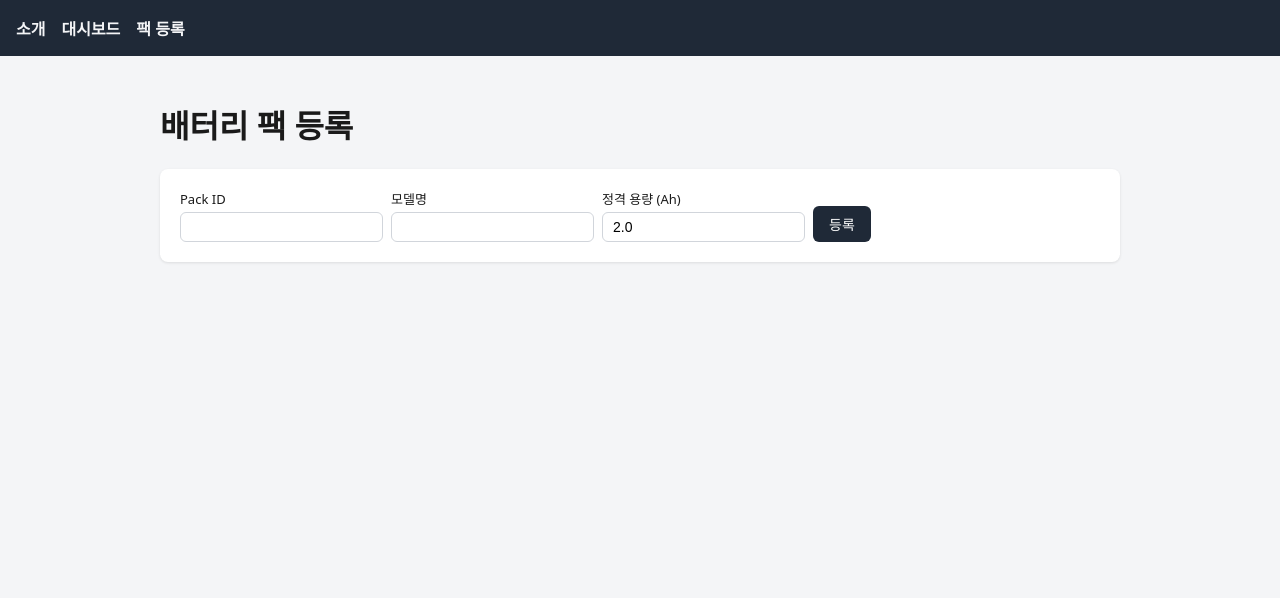
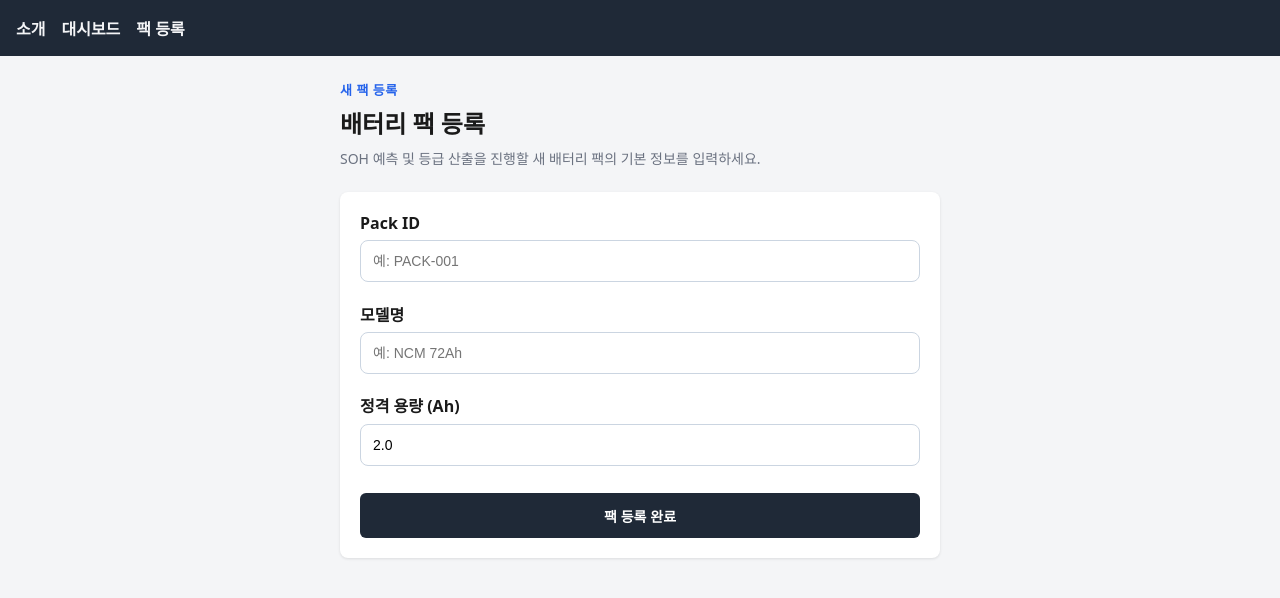
Before and after one commit to soh-based-battery-classification/soh-classifier-mvp, a React (Vite) app in the folder frontend/: page /register in a window 1280 px wide. Shown: the top 598 px of the page. Built offline with nearby package versions, Linux system fonts and the light colour scheme; no server answers.

Commit message:
feat: Home 및 RegisterPack 페이지 레이아웃 개선 및 연동

```diff
--- a/frontend/src/pages/Home.tsx
+++ b/frontend/src/pages/Home.tsx
@@ -1,5 +1,7 @@
+import React from "react";
 import { Link } from "react-router-dom";
 import GradeBadge from "../components/GradeBadge";
+import "../index.css";
 
 const PAIN_POINTS = [
   {
@@ -82,10 +84,14 @@ export default function Home() {
         </p>
 
         <div className="hero-demo card">
-          <Link to="/register" className="hero-demo-input">
+          <Link
+            to="/register"
+            className="hero-demo-input"
+            style={{ textDecoration: 'none', color: 'inherit' }}
+          >
             <span className="hero-demo-icon">🔋</span>
 
-            <span className="hero-demo-placeholder">
+            <span className="hero-demo-placeholder" style={{ textDecoration: 'none' }}>
               PACK-001 · NCM 72Ah 팩 ID 입력...
             </span>
           </Link>
--- a/frontend/src/pages/RegisterPack.tsx
+++ b/frontend/src/pages/RegisterPack.tsx
@@ -1,6 +1,7 @@
 import { FormEvent, useState } from "react";
 import { useNavigate } from "react-router-dom";
 import { api } from "../api";
+import "../index.css";
 
 export default function RegisterPack() {
   const navigate = useNavigate();
@@ -29,33 +30,90 @@ export default function RegisterPack() {
   }
 
   return (
+    <div className="section" style={{ maxWidth: "600px", margin: "0 auto" }}>
+      <p className="section-eyebrow">새 팩 등록</p>
+      <h2>배터리 팩 등록</h2>
+      <p className="section-sub">
+        SOH 예측 및 등급 산출을 진행할 새 배터리 팩의 기본 정보를 입력하세요.
+      </p>
+
+      <div className="card" style={{ marginTop: "1.5rem" }}>
+        <form onSubmit={handleSubmit} style={{ display: "flex", flexDirection: "column", gap: "1.2rem" }}>
           <div>
-      <h1>배터리 팩 등록</h1>
-      <div className="card">
-        <form className="inline-form" onSubmit={handleSubmit}>
-          <label>
+            <label style={{ display: "block", marginBottom: "0.4rem", fontWeight: "600" }}>
               Pack ID
-            <input value={packId} onChange={(e) => setPackId(e.target.value)} required />
             </label>
-          <label>
+            <input
+              type="text"
+              placeholder="예: PACK-001"
+              value={packId}
+              onChange={(e) => setPackId(e.target.value)}
+              required
+              style={{
+                width: "100%",
+                padding: "0.75rem",
+                borderRadius: "8px",
+                border: "1px solid #cbd5e1",
+                boxSizing: "border-box"
+              }}
+            />
+          </div>
+
+          <div>
+            <label style={{ display: "block", marginBottom: "0.4rem", fontWeight: "600" }}>
               모델명
-            <input value={modelName} onChange={(e) => setModelName(e.target.value)} required />
             </label>
-          <label>
+            <input
+              type="text"
+              placeholder="예: NCM 72Ah"
+              value={modelName}
+              onChange={(e) => setModelName(e.target.value)}
+              required
+              style={{
+                width: "100%",
+                padding: "0.75rem",
+                borderRadius: "8px",
+                border: "1px solid #cbd5e1",
+                boxSizing: "border-box"
+              }}
+            />
+          </div>
+
+          <div>
+            <label style={{ display: "block", marginBottom: "0.4rem", fontWeight: "600" }}>
               정격 용량 (Ah)
+            </label>
             <input
               type="number"
               step="0.01"
               value={ratedCapacity}
               onChange={(e) => setRatedCapacity(e.target.value)}
               required
+              style={{
+                width: "100%",
+                padding: "0.75rem",
+                borderRadius: "8px",
+                border: "1px solid #cbd5e1",
+                boxSizing: "border-box"
+              }}
             />
-          </label>
-          <button type="submit" disabled={submitting}>
-            {submitting ? "등록 중..." : "등록"}
+          </div>
+
+          <button
+            type="submit"
+            className="btn-primary"
+            disabled={submitting}
+            style={{ marginTop: "0.5rem", width: "100%", padding: "0.8rem", cursor: submitting ? "not-allowed" : "pointer" }}
+          >
+            {submitting ? "등록 중..." : "팩 등록 완료"}
           </button>
         </form>
-        {error && <p className="error-text">{error}</p>}
+
+        {error && (
+          <p className="hint-text" style={{ color: "#ef4444", marginTop: "1rem", fontWeight: "500" }}>
+            ⚠️ {error}
+          </p>
+        )}
       </div>
     </div>
   );
```
Lines whose indentation alone changed are shown as unchanged.
